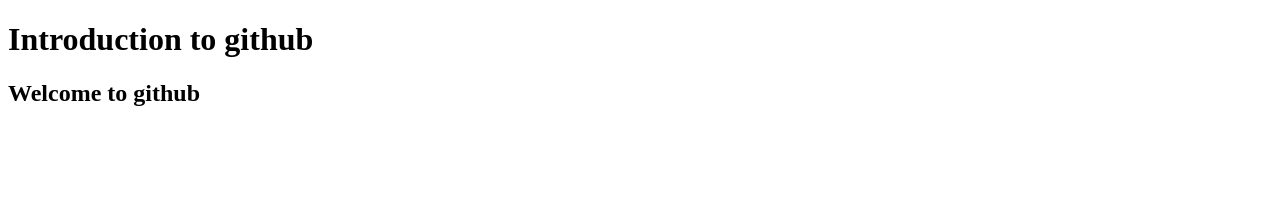
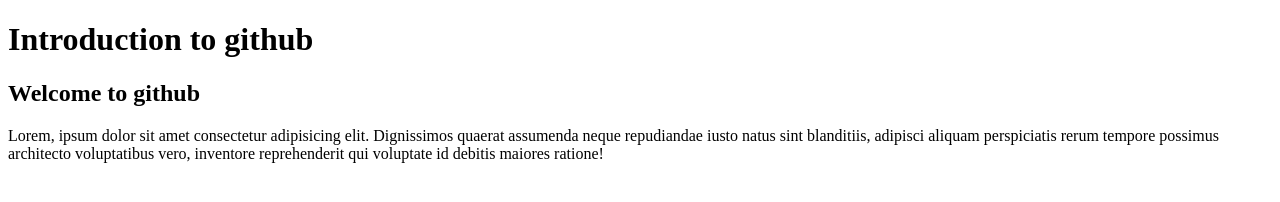
Before and after one commit to afk-ankit/github-seminar, a plain HTML site: page index.html in a window 1280 px wide. Drawn offline with Linux system fonts and the light colour scheme.

Commit message:
in feature branch added a paragraph tag

```diff
--- a/index.html
+++ b/index.html
@@ -8,5 +8,11 @@
   <body>
     <h1>Introduction to github</h1>
     <h2>Welcome to github</h2>
+    <p>
+      Lorem, ipsum dolor sit amet consectetur adipisicing elit. Dignissimos
+      quaerat assumenda neque repudiandae iusto natus sint blanditiis, adipisci
+      aliquam perspiciatis rerum tempore possimus architecto voluptatibus vero,
+      inventore reprehenderit qui voluptate id debitis maiores ratione!
+    </p>
   </body>
 </html>
```
